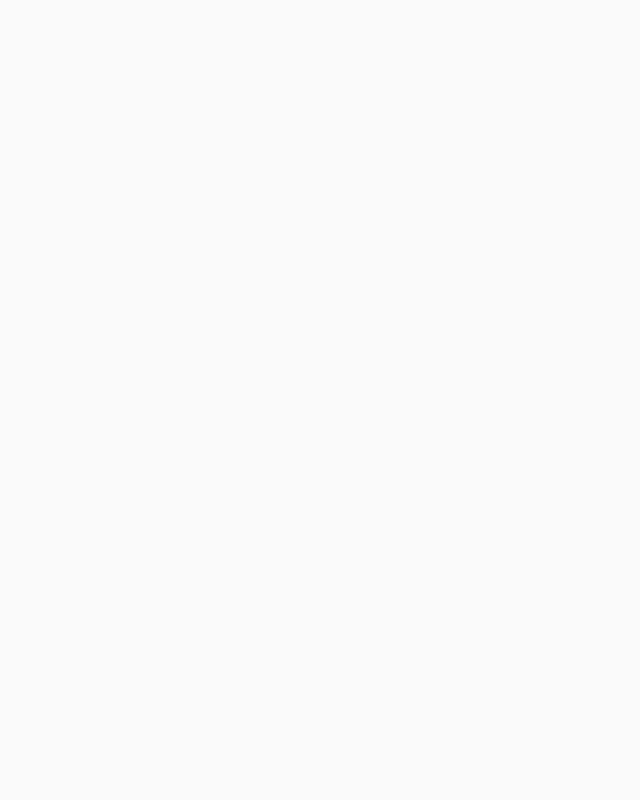
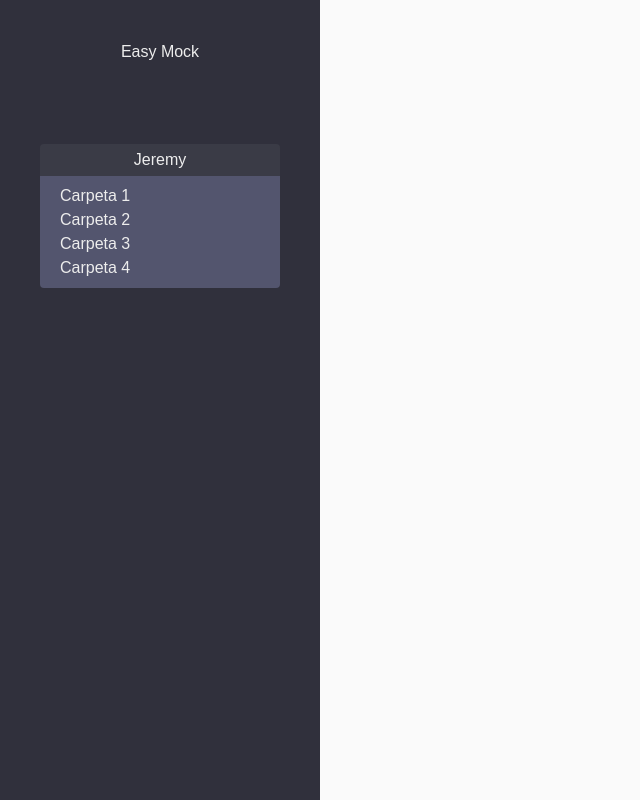
Before and after one commit to JeremyNazareth/easymock-data-generator, a Next.js app in the folder frontend/: page / in a window 1280 px wide. Shown: the whole page, without its empty margins (0-640 px from the left). Built offline with nearby package versions, Linux system fonts and the light colour scheme.

Commit message:
feat(layout): add side-bar to layout

```diff
--- a/frontend/app/globals.css
+++ b/frontend/app/globals.css
@@ -7,6 +7,9 @@
 
 @theme {
   --color-primary: #3A3B46;
+  --color-secondary: #424457;
+  --color-layout: #30303C;
+  --color-content: #53556E;
 }
 
 @theme inline {
--- a/frontend/app/layout.tsx
+++ b/frontend/app/layout.tsx
@@ -7,7 +7,22 @@ export default function RootLayout({
 }>) {
   return (
     <html lang="en">
-      <body>
+
+      <body className="relative">
+        <div className="w-xs h-screen fixed p-10 bg-layout">
+          <main>
+            <h1 className="text-center decoration-none">Easy Mock</h1>
+            <div>
+              <h1 className="text-center bg-primary mt-20 p-1 rounded-t-sm">Jeremy</h1>
+              <ul className="bg-content rounded-b-sm pl-5 py-2">
+                <li>Carpeta 1</li>
+                <li>Carpeta 2</li>
+                <li>Carpeta 3</li>
+                <li>Carpeta 4</li>
+              </ul>
+            </div>
+          </main>
+        </div>
         {children}
       </body>
     </html>
```
